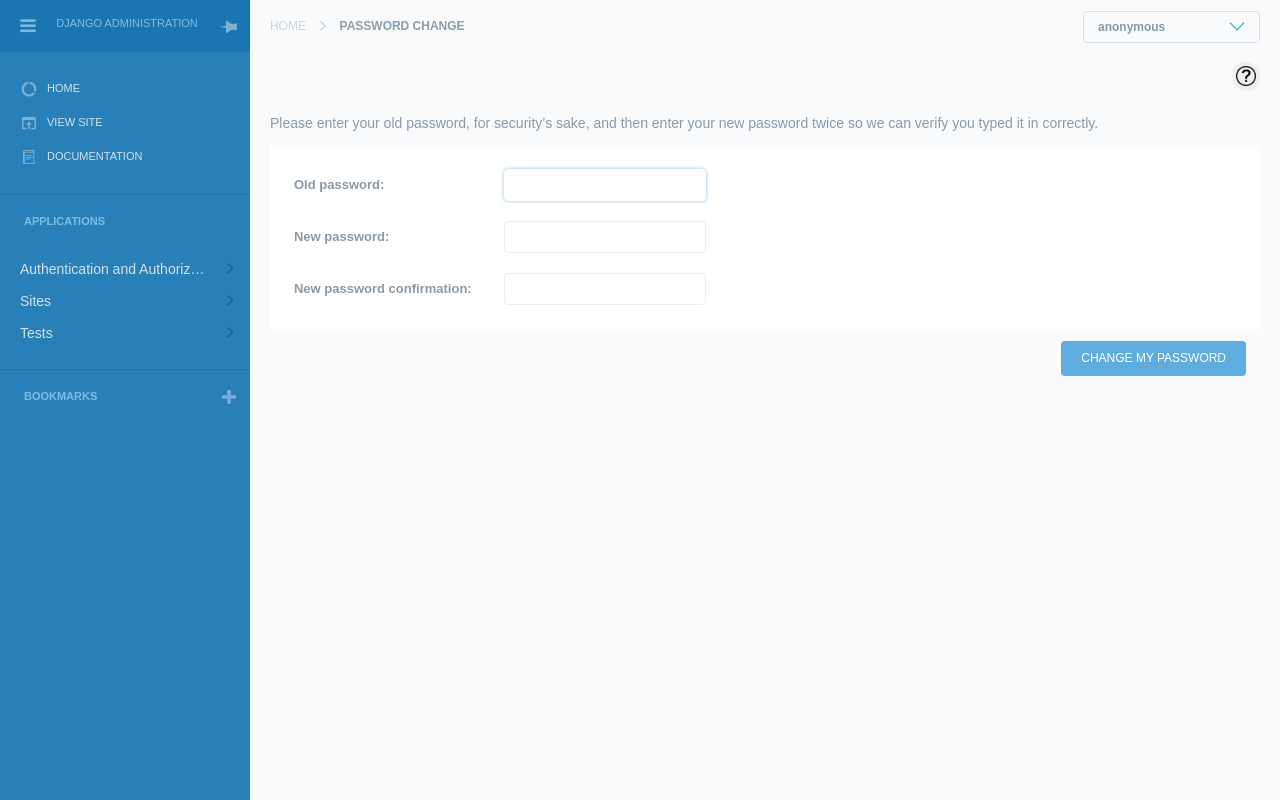
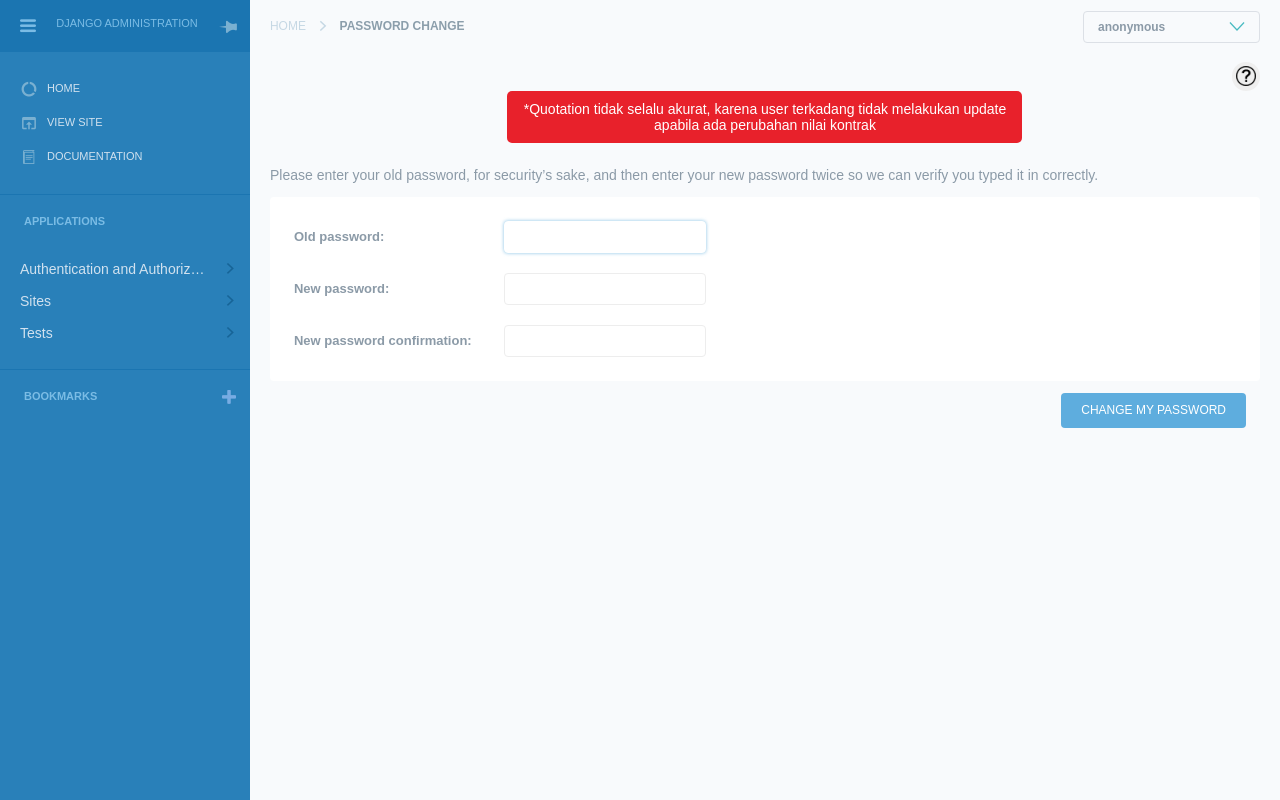
Before and after one commit to mispublic/wiptracker, a Django app: a page that uses jet/templates/admin/base.html in a window 1280 px wide. Run offline with Django 3.2, Linux system fonts and the light colour scheme; a user stored in the database is signed in; data that the repository does not hold is empty; style sheets or scripts are compiled from the project's sources; some web fonts are replaced.

Commit message:
2020.03.16

```diff
--- a/jet/templates/admin/base.html
+++ b/jet/templates/admin/base.html
@@ -105,7 +105,7 @@
             <ul>
                 <li> Main WIP : WIP Dari Project</li>
                 <li> Customer : Nama Customer</li>
-                <li> Total Contract : Nilai Kontrak Pada WIP Terkait</li>
+                <li> Quotaion : Nilai pekerjaan Pada WIP Terkait</li>
                 <li> PIC : Person In Charge</li>
                 <li> Paid By Customer : Nilai yang sudah di bayar oleh customer</li>
                 <li> Unpaid By Customer : Nilai yang belum dibayar oleh customer</li>
@@ -115,6 +115,7 @@
                 <li> Finish Estimation : Estimasi project Selesai</li>
             </ul>
         </div>
+        <div class="warning">*Quotation tidak selalu akurat, karena user terkadang tidak melakukan update apabila ada perubahan nilai kontrak</div>
     </div>
 
     <!-- Content -->
--- a/static/css/wiptracking.css
+++ b/static/css/wiptracking.css
@@ -18,7 +18,7 @@ table thead th a{
 
 .info{
     text-align: right;
-    margin: 10px 20px 0px 0px;
+    margin: 10px 20px 0px 20px;
 }
 
 .info .isi{
@@ -30,4 +30,14 @@ table thead th a{
     margin: 10px;
     border-radius: 5px 5px 0px 0px;
     display: none;
-    }
+   }
+
+.info .warning{
+    background-color: #e8212b;
+    width: 50%;
+    margin: auto;
+    text-align: center;
+    padding: 10px;
+    color: #fff;
+    border-radius: 5px;
+}
--- a/trackingwip/models.py
+++ b/trackingwip/models.py
@@ -30,4 +30,6 @@ class Dashboard(models.Model):
     note = models.CharField(max_length=250,default="")
 
 
+
+
 # Create your models here.
```
Also changed, not shown: trackingwip/admin.py (+8 -2 lines), trackingwip/management/commands/saldousb_dump.py (added, +22 -0 lines), trackingwip/views.py (+25 -4 lines), db.sqlite3, 1 other file.
